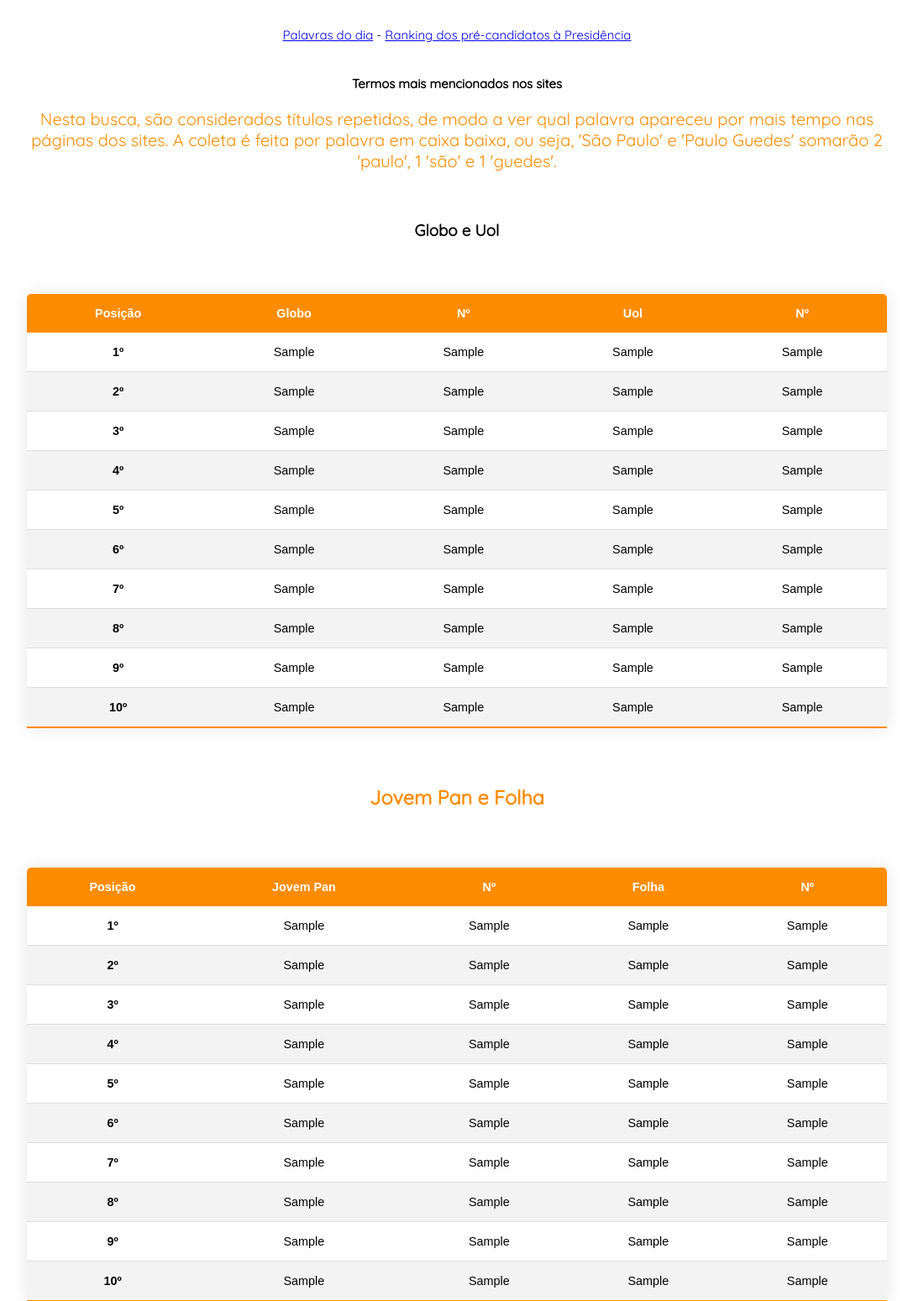
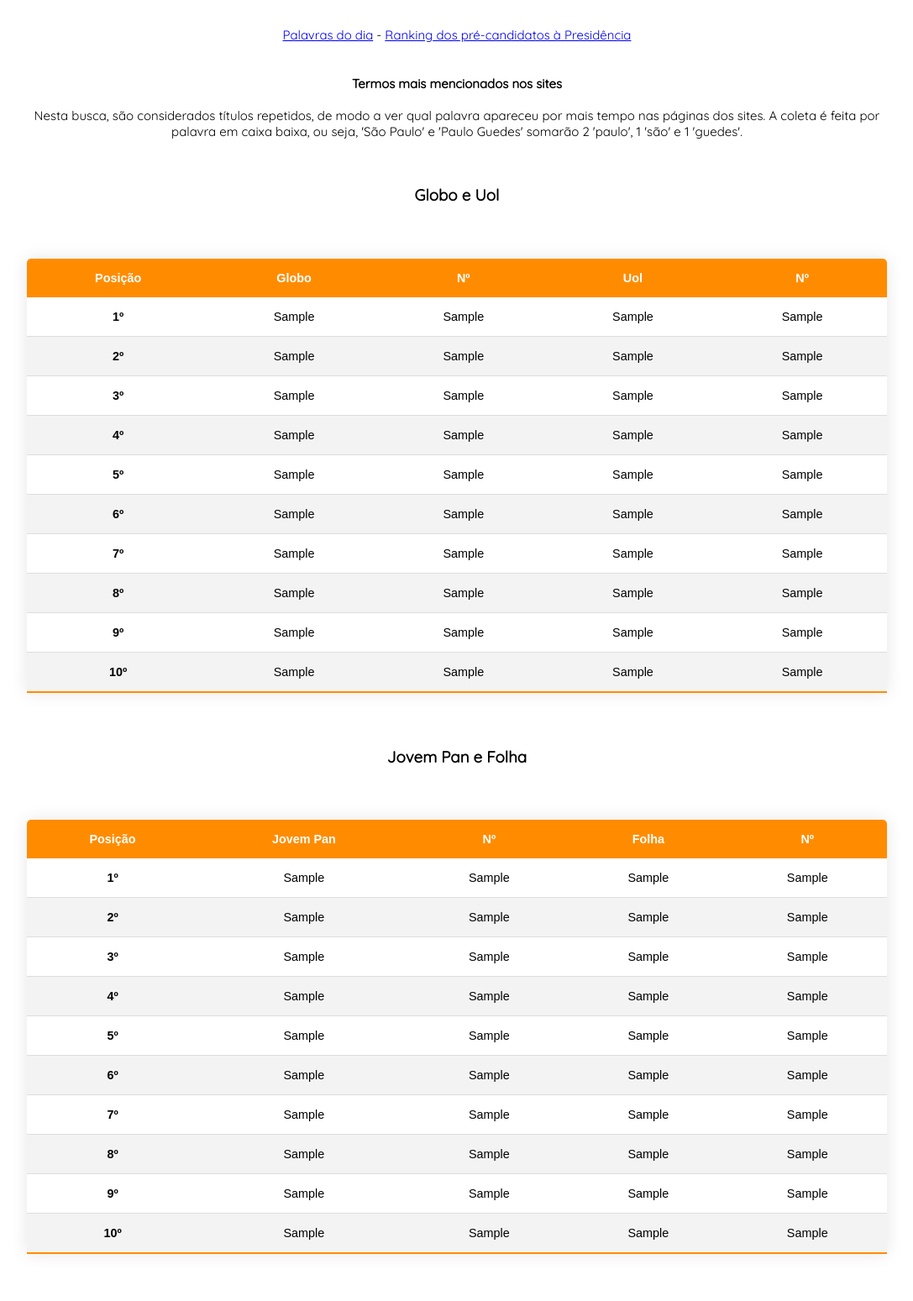
Before and after one commit to victorfariassb/iPrensa, a Flask app: template templates/home.html in a window 1280 px wide. Shown: the part 398-1947 px from the top of the page at 84% size, without its empty margins (96-1183 px from the left). Run offline with Flask 2, Linux system fonts and the light colour scheme; the template is opened without the code that fills it: most values are stand-ins (such as "Sample title", 1, 10 or a date in 2020); parts of the project's set-up code (start-up, migrations or seed data) failed here and were passed over.

Commit message:
Update home.html

```diff
--- a/templates/home.html
+++ b/templates/home.html
@@ -82,8 +82,6 @@
     </div>
         <div class="paragrafo">
         <h4>Termos mais mencionados nos sites</h4>
-        </div>
-        <div class="titulo">
         <p>Nesta busca, são considerados títulos repetidos, de modo a ver qual palavra apareceu por mais tempo nas páginas dos sites. A coleta é feita por palavra em caixa baixa, ou seja, 'São Paulo' e 'Paulo Guedes' somarão 2 'paulo', 1 'são' e 1 'guedes'.</p>
         </div>
         <br>
@@ -173,7 +171,7 @@
             </tbody>
           </table>
             <br/>
-        <div class="titulo">
+        <div>
           <h3>Jovem Pan e Folha</h3>
         </div>
         <table class="content-table">
@@ -261,7 +259,7 @@
             </tbody>
           </table>
             <br/>
-        <div class="titulo">
+        <div>
             <h3>O Globo e Estadão</h3>
         </div>
         <table class="content-table">
```
